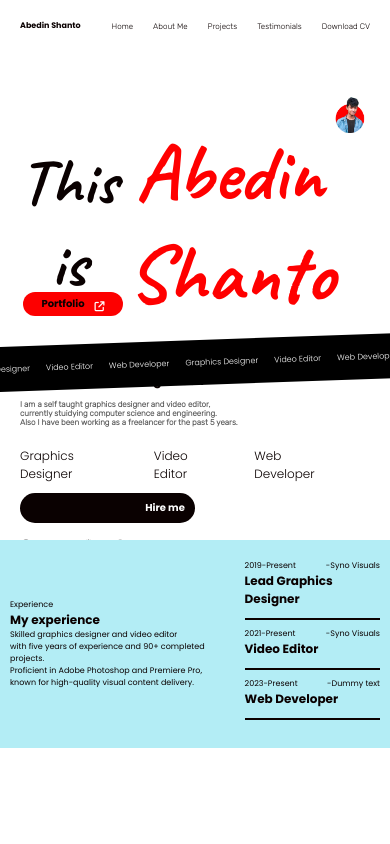
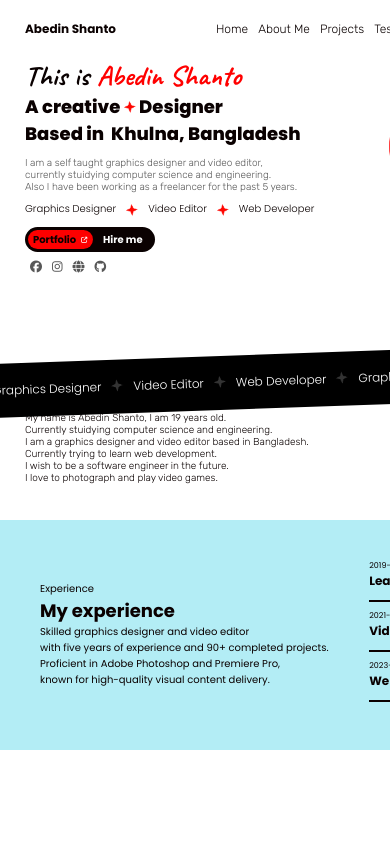
Before and after one commit to CancelShanto/abedin-shanto, a plain HTML site: page index.html in a window 390 px wide. Shown: the top 844 px of the page. Drawn offline with Linux system fonts and the light colour scheme; a web font is replaced by a local one.

Commit message:
tried to make it responsive all from scratch again, halfway through (responsive only for iPhone SE).

```diff
--- a/index.html
+++ b/index.html
@@ -10,6 +10,7 @@
     <link rel="stylesheet" href="root.css">
     <link rel="stylesheet" href="responsive.css">
     <script src="https://kit.fontawesome.com/d916611b0c.js" crossorigin="anonymous"></script>
+    <link rel="icon" type="image/png" href="./Images/profile.png">
 </head>
 <body>
     <!-- navbar starts here -->
@@ -58,7 +59,7 @@
 
             <div>
                 <h1>
-                    A creative <img src="./Images/Star 3.png" alt=""> Designer
+                    A creative <img class="red-star" src="./Images/Star 3.png" alt=""> Designer
                 </h1>
             </div>
 
@@ -89,11 +90,11 @@
         <div class="skill-parent">
             <div><h1>Graphics Designer</h1></div>
             <div>
-            <img src="./Images/Star 3.png" alt="">
+            <img class="red-star" src="./Images/Star 3.png" alt="">
             </div>
             <div><h1>Video Editor</h1></div>
             <div>
-                <img src="./Images/Star 3.png" alt="">
+                <img class="red-star" src="./Images/Star 3.png" alt="">
                 </div>
             <div><h1>Web Developer</h1></div>
         </div>
@@ -104,7 +105,7 @@
                 <a href="https://www.behance.net/gallery/164144027/Mob-Psycho-Wallpaper-Design" target="_blank">
                     <div class="port-button">
                         <div>
-                             <h1>Portfolio</h1>
+                             <h1 class="portfolio-txt">Portfolio</h1>
                         </div>
                         <div>
                              <i class="fa-solid fa-arrow-up-right-from-square"></i>
--- a/responsive.css
+++ b/responsive.css
@@ -1,351 +1,251 @@
 @media only screen and (min-width: 300px) and (max-width: 800px){
+/* ------------------------------------------------------------------------- */
+    body{
+        padding: 20px 25px;
+    }
 
-
-    body{
-        padding: 20px 20px;
-        margin: 0;
-        overflow: hidden;
-    }
     h1{
         font-size: 12px;
+        white-space: nowrap;
     }
+
     p{
         font-size: 8px;
     }
+/* ------------------------------------------------------------------------- */
+
+
+/* ------------------------------------------------------------------------- */
+    /* navbar starts here */
 .logo{
-        width: 10px;
-        white-space: nowrap;
+    font-size: 12px;
+    margin-right: 100px;
 }
 
-     .navbar h1{
-        font-size: 8px;
-        padding: 0px;
-        white-space: nowrap;
+.navbar-item h1{
+    font-size: 12px;
+    margin: 0px;
 }
 
 .navbar-items{
-        gap: 20px;
+    gap: 10px;
 }
 
-    .cv {
-        background-color: var(--background-color);
+.cv{
+    background-color: white;
     color: var(--accent-color);
+    padding: 0px 0px;
+    border-radius: 0px;
+}
+/* navbar ends here */
+/* ------------------------------------------------------------------------- */
+
+
+/* ------------------------------------------------------------------------- */
+/* banner section starts here */
+
+.main-section h1{
+    font-size: 18px;
+    margin: 0px 0;
 }
 
-    .left-side h1{
-        font-size: 12px;
+.red-star{
+    height: 12px;
 }
 
-    .left-side img{
-        display: none;
+.main-section p{
+    font-size: 10px;
+    margin-top: 10px;
+    margin-bottom: 0px;
 }
 
-    .left-side p{
-        font-size: 8px;
+.main-section{
+    margin-top: 20px;
 }
 
-    .left-side{
-        margin: 0;
-        padding: 0;
+.name-main{
+    gap: 8px;
 }
 
-    .all-socials i{
-        font-size: 12px;
+#banner{
+    font-size: 28px;
 }
 
-    .inner-button{
-        padding: 0px;
-        height: 10px;
-        width: 1px;
+#name-font{
+    font-size: 28px;
+
+}
+/* banner section ends here */
+
+/* ------------------------------------------------------------------------- */
+
+
+/* ------------------------------------------------------------------------- */
+/* skill section starts here */
+.skill-parent{
+    gap: 10px;
 }
 
-    .inner-button h1, i{
+.skill-parent div h1{
     font-size: 10px;
+    margin-bottom: 10px;
+}
+
+/* button section */
+.full-button{
+    gap: 10px;
+    width: 110px;
+    height: 25px;
+    padding-left: 0px;
+    padding-right: 20px;
+    border-radius: 50px;
+    margin-bottom: 8px;
 }
 
 
-    .full-button{
-        width: 150px;
-        height: 30px;
-        display: flex;
-        justify-content: center;
-        align-items: center;
-        text-align: center;
-        white-space: nowrap;
-        margin-bottom: 0px;
+.port-button{
+    height: 19px;
+    width: 55px;
+    gap: 5px;
+    padding: 0px 5px;
+    margin-left: 3px;
 }
 
-    .port-button{
-        display: flex;
-        justify-content: center;
-        padding: 10px 0px;
-        margin: 0px;
-        height: 4px;
-        width: 100px;
-        position: absolute;
-        top: 292px;
-        left: 23px;
-    }
-
-    .hire-button{
-        margin-left: 100px;
+.portfolio-txt{
+    font-size: 10px;
 }
 
 .hire-button h1{
 font-size: 10px;
 }
 
+.fa-arrow-up-right-from-square{
+    font-size: 6px;
+    margin-bottom: 10px;
+}
+/* ------------------------------------------------------------------------- */
 
-    /* image */
+
+/* ------------------------------------------------------------------------- */
+/* social media */
+.all-socials{
+    gap: 10px;
+    font-size: 12px;
+    padding: 0px 5px;
+}
+/* ------------------------------------------------------------------------- */
+
+
+/* ------------------------------------------------------------------------- */
+/* profile */
+.both-side{
+    gap: 60px;
+}
+
 .right-side img{
-        width: 90%;
-        height: 90%;
-        margin-top: 60px;
+    width: 140px;
 }
+/* ------------------------------------------------------------------------- */
+
+
+/* ------------------------------------------------------------------------- */
 
 /* line thingy */
 .line-parent{
-        gap: 8px;
-        padding: 10px 0px;
-        width: 600px;
+    gap: 10px;
+    padding: 8px 0px;
+    width: 570px;
+    overflow: hidden;
+    white-space: nowrap;
+
 }
-
 .line-parent{
-        top: 40%;
+    position: absolute;
+    top: 42%;
+    left: -2.1%;
+    transform: rotate(-2deg);
 }
 
 .line-parent h1{
-        font-size: 8px;
+    font-size: 12px;
     font-weight: 300;
+    color: white;
 }
 
 .line-parent img{
-        display: none;
+    width: 12px;
+}
+/* ------------------------------------------------------------------------- */
+
+
+/* ------------------------------------------------------------------------- */
+/* about me */
+
+.about-me{
+    margin-top: 80px;
+    width: 500px;
 }
 
-    /* about me */
 .about-me h1{
-        font-size: 12px;
-    }
-    .about-me p{
-        font-size: 8px;
+    font-size: 18px;
 }
 
-    .about-me{
-        margin: 0px;
+.about-me p{
+    font-size: 10px;
 }
+/* ------------------------------------------------------------------------- */
 
+
+/* ------------------------------------------------------------------------- */
 /* experience */
-    .experience h1{
+.stars{
+    margin-top: 45px;
+    gap: 5px;
     font-size: 12px;
 }
 
-    .experience p{
-        font-size: 8px;
+.all-star h1{
+    font-size: 18px;
 }
+/* ------------------------------------------------------------------------- */
 
-    /* stars */
-    .stars i{
-        font-size: 8px;
-    }
-    .stars{
-        margin-top: 20px;
-        gap: 2px;
-    }
 
-    .about-me{
-        margin-top: 70px;
-    }
-
-    /* experience */
-
+/* ------------------------------------------------------------------------- */
+/* experience section */
 .experience-left h1{
-        font-size: 12px;
+    margin: 0;
+    font-size: 18px;
 }
 
 .experience-left p{
-        font-size: 8px;
+    margin: 0;
+    font-size: 10px;
+}
+
+.time{
+    display: flex;
+    justify-content: space-between;
+}
+
+.experience-right h1{
+    margin-top: 0px;
 }
 
 .experience-both{
-        margin: 0;
-        padding: 0px 10px;
-        width: 100%;
-        position: absolute;
-        top: 540px;
-        left: 0;
+    margin: 0px 0;
+    padding: 40px 40px;
+    overflow: hidden;
+    width: 475px;
+    top: 520px;
 }
 
-    .experience-right h1{
-        font-size: 12px;
+hr{
+    border: 1px solid var(--accent-color);
 }
 
-    .experience-right p{
-        font-size: 8px;
-    }
+/* ------------------------------------------------------------------------- */
 
-    .experience-right{
-        padding: 20px 20px;
-    }
 
-    /* awards */
-
-    .awards{
-        margin-top: 280px;
-        margin-bottom: 10px;
-    }
-
-    /* award1 */
-    .award-desc{
-        padding-right: 135px;
-
-    }
-
-    .award1{
-        padding-left: 70px;
-    }
-    .award-main1{
-        height: 100px;
-        width: 600px;
-        white-space: nowrap;
-        position: absolute;
-        left: 0;
-    }
-
-    /* award2 */
-    .award-desc2{
-        padding-right: 135px;
-    }
-
-    .award-main2{
-        height: 100px;
-        width: 600px;
-        white-space: nowrap;
-        position: absolute;
-        left: 0;
-        top: 110%;
-    }
-
-    /* my projects */
-    .my-projects{
-        margin-top: 380px;
-    }
-
-    /* project buttons */
-    .all-buttons{
-        gap: 12px;
-        margin-top: 50px;
-    }
-
-    .all-buttons h1{
-        font-size: 12px;
-        white-space: nowrap;
-    }
-
-    /* port setcions */
-    /* port one */
-    .port-img img{
-        width: 200px;
-    }
-
-    .port-txt h2{
-        font-size: 10px;
-        margin: 5px 0;
-    }
-
-    .port-txt h1{
-        font-size: 12px;
-    }
-
-    .port-txt p{
-        font-size: 8px;
-    }
-
-    .both-port{
-        display: flex;
-        justify-content: space-between;
-        margin-top: 50px;
-        padding: 0px 0px;
-        gap: 40px;
-    }
-
-    /* contact */
-    .contact{
-        margin-top: 50px;
-    }
-
-    .contact h1{
-        margin-bottom: 0px;
-    }
-
-    /* extra  line */
-
-    .extra-line h1{
-        margin: 0;
-        font-size: 20px;
-    }
-
-    .extra-line{
-        padding: 10px 0px;
-    }
-
-    /* contact form */
-
-    .name-email input{
-        font-size: 12px;
-        font-family: rubik, arial;
-        width: 180px;
-        border-bottom: 1px solid var(--accent-color);
-    }
-
-    .name-email {
-        gap: 100px;
-        margin-bottom: 30px;
-    }
-
-    .contact-form{
-        padding: 0px 0px;
-        width: 0px; /* 600px */
-        margin-bottom: 60px;
-    }
-
-    .message input{
-        font-size: 12px;
-        height: 100px;
-        width: 500px;
-    }
-
-    .custom-file-upload {
-        font-size: 12px;
-        height: 50px;
-        width: 100px;
-    }
-
-    .got-project h1{
-        padding-right: 440px;
-        margin-bottom: 50px;
-        white-space: nowrap;
-        margin: 20px auto
-
-    }
-
-    .parent-btn{
-        display: flex;
-        width: 155px;
-    }
-
-    .submit-btn button{
-        display: flex;
-        background-color: var(--accent-color);
-        color: var(--background-color);
-        font-family: rubik, arial;
-        font-size: 20px;
-        padding: 10px 20px;
-        margin-top: 20px;
-        margin-bottom: 20px;
-        border: none;
-        cursor: pointer;
-    }
 
 
 
--- a/styles.css
+++ b/styles.css
@@ -52,7 +52,7 @@
 .main-section p{
     font-family: rubik, arial;
     font-size: 18px;
-    font-weight: 800;
+    font-weight: 300;
     padding: 0 0;
     margin: 10px 0;
     color: var(--secondary-text-color);
@@ -105,6 +105,7 @@
     font-size: 80px;
 
 }
+/* banner section ends here */
 
 /* skill section starts here */
 .skill-parent{
@@ -292,7 +293,7 @@
 }
 
 hr{
-    border: 1px solid var(--accent-color);
+    border: 1px solid var(--primary-text-color);
 }
 
 /* awards */
@@ -408,7 +409,7 @@ hr{
 }
 
 .orange-button{
-    background-color: var(--primary-color);
+    background-color: rgb(245, 53, 85);
     padding: 0 20px;
 }
 
```
Lines whose indentation alone changed are shown as unchanged.
